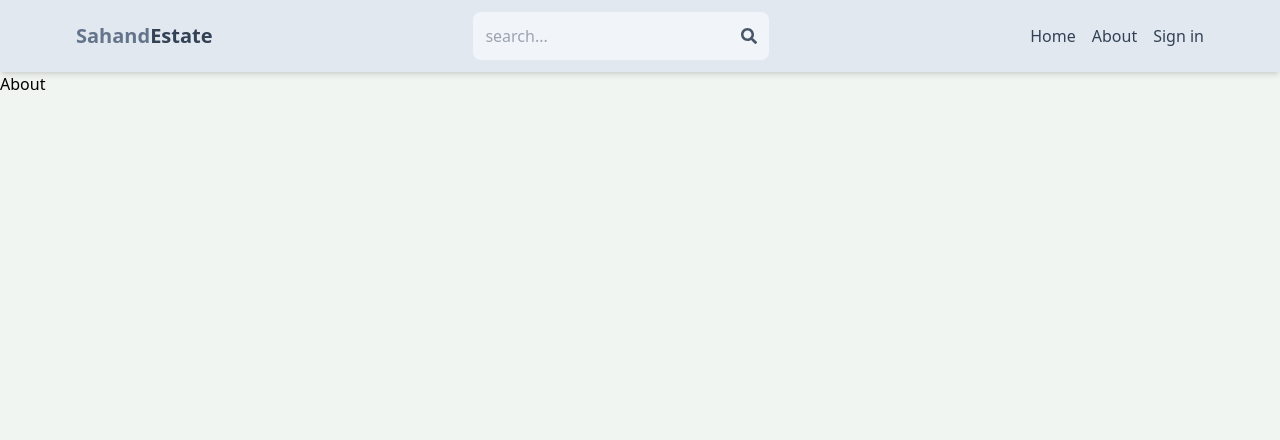
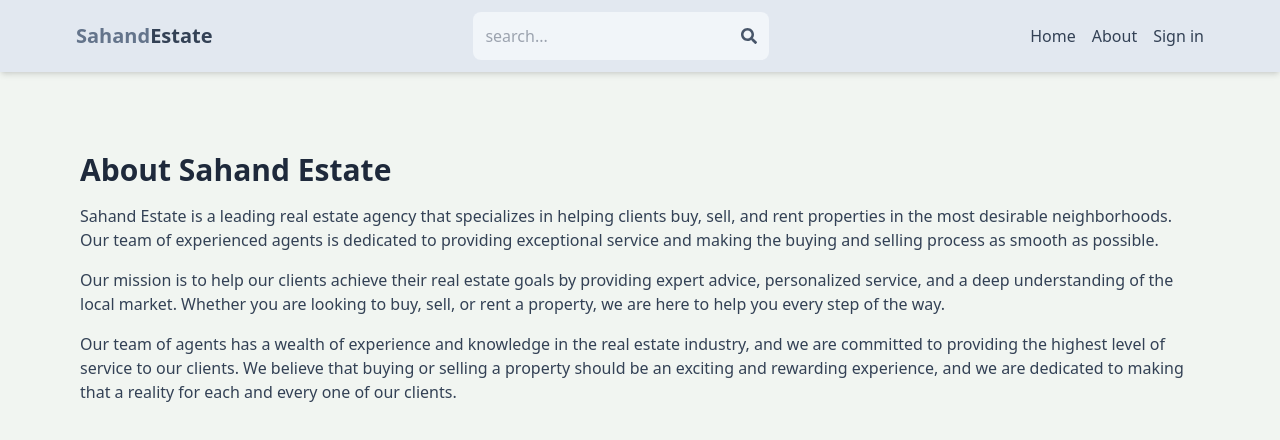
Before and after one commit to ikicamilo/real-state, a React (Vite) app in the folder client/: page /about in a window 1280 px wide. Shown: the top 440 px of the page. Built offline with nearby package versions, Linux system fonts and the light colour scheme; no server answers; the HTML template or start-up script is replaced by a standard one.

Commit message:
Completa About Page

```diff
--- a/client/index.html
+++ b/client/index.html
@@ -2,9 +2,8 @@
 <html lang="en">
   <head>
     <meta charset="UTF-8" />
-    <link rel="icon" type="image/svg+xml" />
     <meta name="viewport" content="width=device-width, initial-scale=1.0" />
-    <title>Vite + React</title>
+    <title>Sahand Estate</title>
   </head>
   <body>
     <div id="root"></div>
--- a/client/src/pages/About.jsx
+++ b/client/src/pages/About.jsx
@@ -1,7 +1,29 @@
-import React from 'react'
-
 export default function About() {
   return (
-    <div>About</div>
-  )
+    <div className="py-20 px-4 max-w-6xl mx-auto">
+      <h1 className="text-3xl font-bold mb-4 text-slate-800">
+        About Sahand Estate
+      </h1>
+      <p className="mb-4 text-slate-700">
+        Sahand Estate is a leading real estate agency that specializes in
+        helping clients buy, sell, and rent properties in the most desirable
+        neighborhoods. Our team of experienced agents is dedicated to providing
+        exceptional service and making the buying and selling process as smooth
+        as possible.
+      </p>
+      <p className="mb-4 text-slate-700">
+        Our mission is to help our clients achieve their real estate goals by
+        providing expert advice, personalized service, and a deep understanding
+        of the local market. Whether you are looking to buy, sell, or rent a
+        property, we are here to help you every step of the way.
+      </p>
+      <p className="mb-4 text-slate-700">
+        Our team of agents has a wealth of experience and knowledge in the real
+        estate industry, and we are committed to providing the highest level of
+        service to our clients. We believe that buying or selling a property
+        should be an exciting and rewarding experience, and we are dedicated to
+        making that a reality for each and every one of our clients.
+      </p>
+    </div>
+  );
 }
--- a/client/src/pages/Home.jsx
+++ b/client/src/pages/Home.jsx
@@ -125,7 +125,7 @@
               </h2>
               <Link
                 className="text-sm text-blue-800 hover:underline"
-                to={"/search?type=sale"}
+                to={"/search?type=rent"}
               >
                 Show more places for rent
               </Link>
@@ -145,7 +145,7 @@
               </h2>
               <Link
                 className="text-sm text-blue-800 hover:underline"
-                to={"/search?type=rent"}
+                to={"/search?type=sale"}
               >
                 Show more places for sale
               </Link>
```
